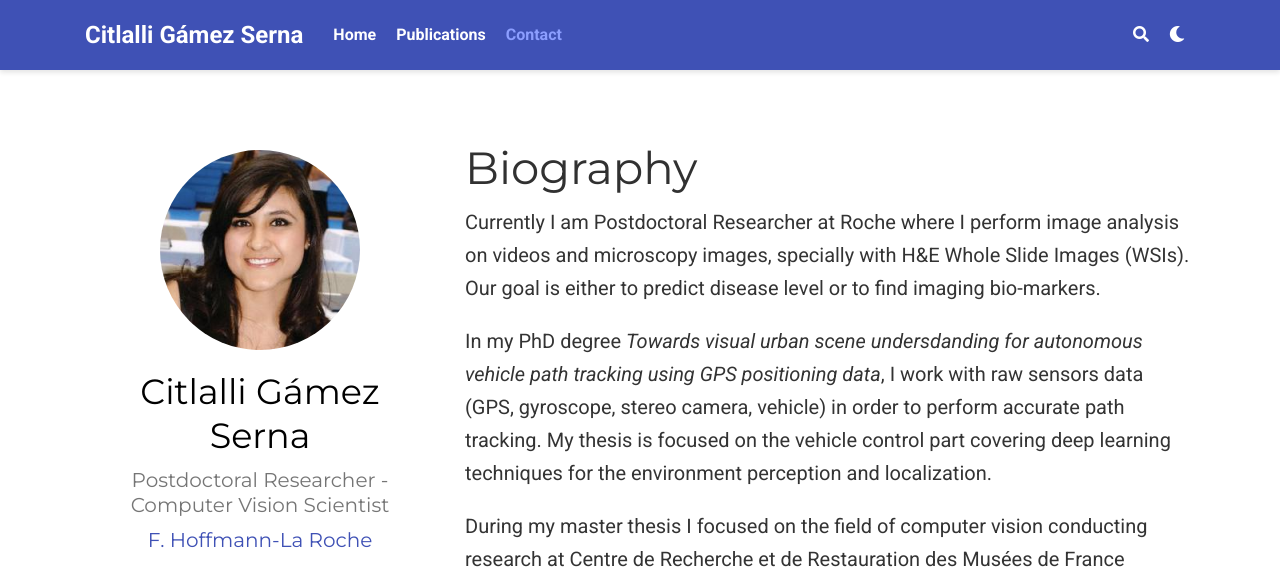
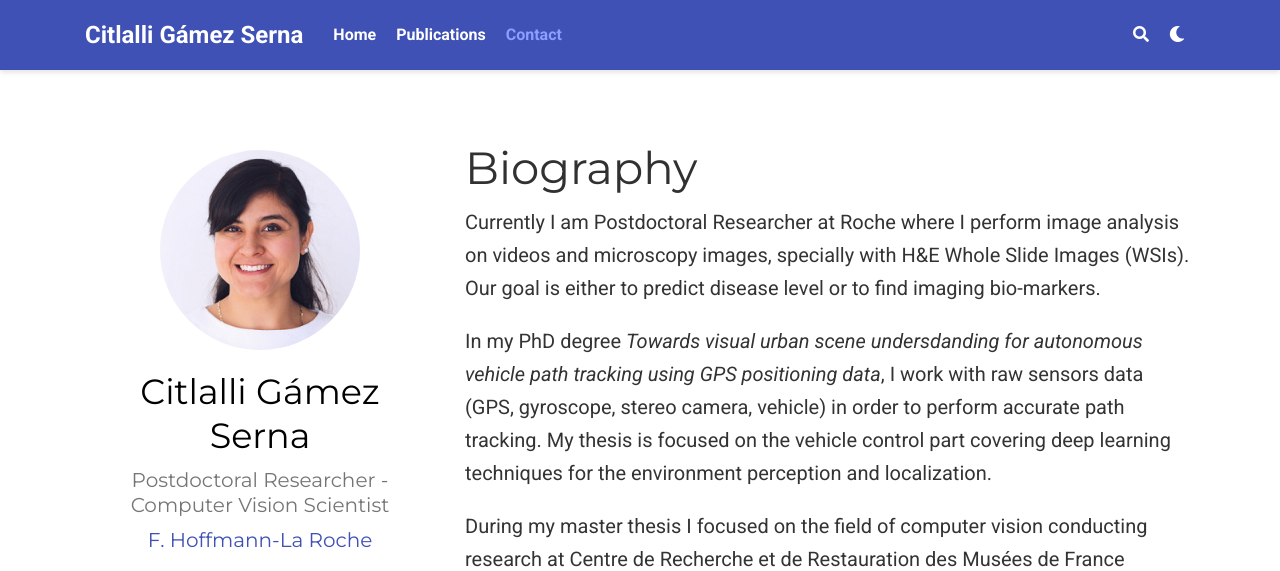
Before and after one commit to citlag/citlag.github.io, a plain HTML site: page index.html in a window 1280 px wide. Shown: the top 571 px of the page. Drawn offline with nearby package versions, Linux system fonts and the light colour scheme; a script that the page names is missing; some icons are missing.

Commit message:
updated biography

```diff
--- a/index.html
+++ b/index.html
@@ -307,7 +307,7 @@
 
 
 
-      <img class="portrait" src="/author/admin/avatar_hu7d1cc137d132e0994a5ec2e7bf1714a9_26055_250x250_fill_q75_box_center.jpg" itemprop="image" alt="Avatar">
+      <img class="portrait" src="/author/admin/Citlalli_avatar.jpg" itemprop="image" alt="Avatar">
 
 
       <div class="portrait-title">
```
